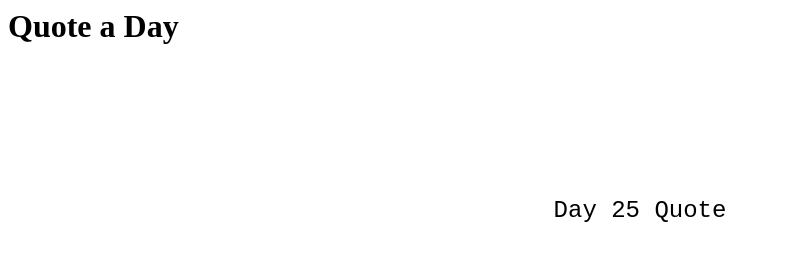
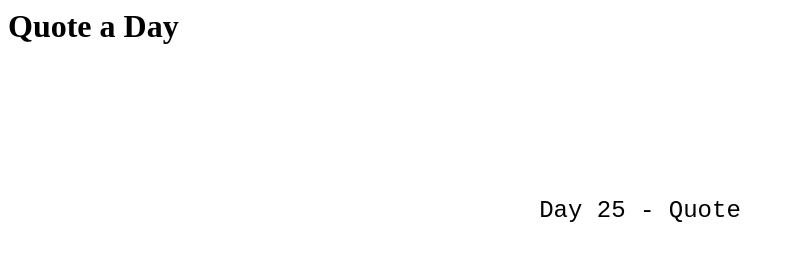
Before and after one commit to selva0610/quote-a-day, a website: page index.html in a window 1280 px wide. Shown: the whole page, without its empty margins (0-794 px from the left). Drawn offline with Linux system fonts and the light colour scheme.

Commit message:
adding hypen

```diff
--- a/index.html
+++ b/index.html
@@ -12,37 +12,37 @@
 
 <script>
 var quoteArr=[
-              "Day 1 Quote",
-              "Day 2 Quote",
-              "Day 3 Quote",
-              "Day 4 Quote",
-              "Day 5 Quote",
-              "Day 6 Quote",
-              "Day 7 Quote",
-              "Day 8 Quote",
-              "Day 9 Quote",
-              "Day 10 Quote",
-              "Day 11 Quote",
-              "Day 12 Quote",
-              "Day 13 Quote",
-              "Day 14 Quote",
-              "Day 15 Quote",
-              "Day 16 Quote",
-              "Day 17 Quote",
-              "Day 18 Quote",
-              "Day 19 Quote",
-              "Day 20 Quote",
-              "Day 21 Quote",
-              "Day 22 Quote",
-              "Day 23 Quote",
-              "Day 24 Quote",
-              "Day 25 Quote",
-              "Day 26 Quote",
-              "Day 27 Quote",
-              "Day 28 Quote",
-              "Day 29 Quote",
-              "Day 30 Quote",
-              "Day 31 Quote",
+              "Day 1 - Quote",
+              "Day 2 - Quote",
+              "Day 3 - Quote",
+              "Day 4 - Quote",
+              "Day 5 - Quote",
+              "Day 6 - Quote",
+              "Day 7 - Quote",
+              "Day 8 - Quote",
+              "Day 9 - Quote",
+              "Day 10 - Quote",
+              "Day 11 - Quote",
+              "Day 12 - Quote",
+              "Day 13 - Quote",
+              "Day 14 - Quote",
+              "Day 15 - Quote",
+              "Day 16 - Quote",
+              "Day 17 - Quote",
+              "Day 18 - Quote",
+              "Day 19 - Quote",
+              "Day 20 - Quote",
+              "Day 21 - Quote",
+              "Day 22 - Quote",
+              "Day 23 - Quote",
+              "Day 24 - Quote",
+              "Day 25 - Quote",
+              "Day 26 - Quote",
+              "Day 27 - Quote",
+              "Day 28 - Quote",
+              "Day 29 - Quote",
+              "Day 30 - Quote",
+              "Day 31 - Quote",
               ];
 
   var d = new Date();
```
